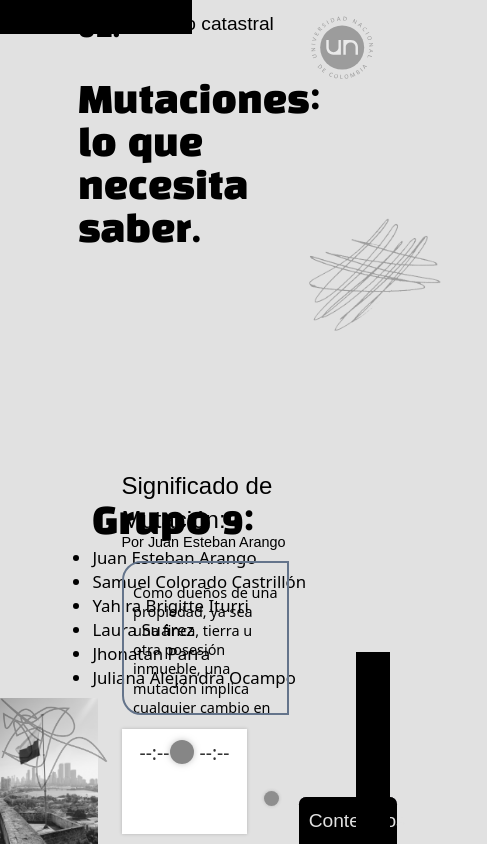
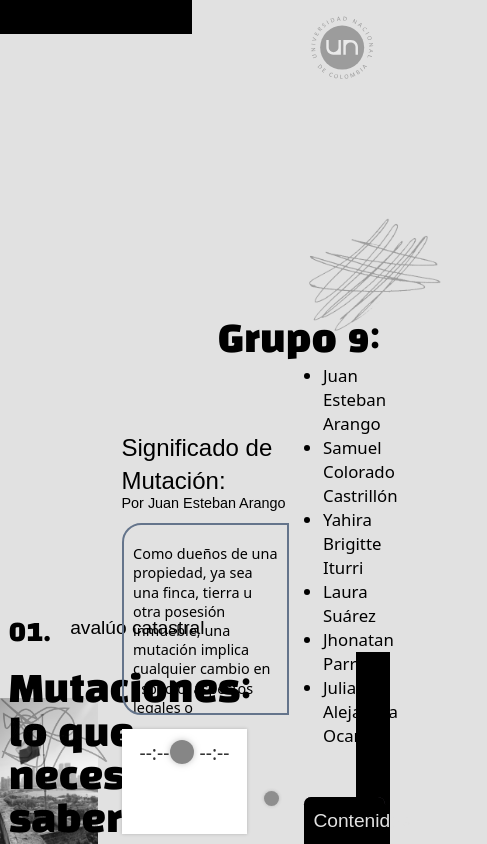
Before and after one commit to EsJuan-az/Mutacion-cac, a React (Vite) app: page / in a window 390 px wide. Shown: the top 844 px of the page, 487 px wide, since content can reach past the window. Built offline with nearby package versions, Linux system fonts and the light colour scheme; no server answers; a web font is replaced by a local one.

Commit message:
Responsive design
!

```diff
--- a/src/App.jsx
+++ b/src/App.jsx
@@ -3,28 +3,26 @@ import { useState } from 'react';
 //assets
 import './App.css';
 //Components
-import Header from './components/Header';
 import ImageDisplay from './components/ImageDisplay';
 import MainSection from './components/MainSection';
 import ScreenScribbles from './components/ScreenScribbles';
 import TableOfContents from './components/TableOfContents';
 import Rectangles from './components/Rectangles';
 import UnalLogo from './components/UnalLogo';
-import Mark from './components/Mark';
+
 function App() {
   const [Content, setContent] = useState();
   return (
     <>
       <UnalLogo/>
       <Rectangles/>
-      <Header/>
       <ImageDisplay/>
       <ScreenScribbles/>
       <MainSection>
         {Content}
         <TableOfContents setContent = {setContent}/>
       </MainSection>
-      <Mark/>
+
     </>
   );
 }
--- a/src/components/Header/index.jsx
+++ b/src/components/Header/index.jsx
@@ -2,14 +2,14 @@
 
 function Header() {
   return (
-    <header className='absolute top-2 right-0 w-[80%] select-none z-1'>
-      <span className="flex content-center">
-        <span className='blackhan text-2xl mr-4'>01.</span>
-        <h3 className='paladark'>avalúo catastral</h3>
-      </span>
+      <header className='absolute top-[-70px] right-[-150px]  select-none z-1'>
+        <span className="flex content-center">
+          <span className='blackhan text-2xl mr-4'>01.</span>
+          <h3 className='paladark'>avalúo catastral</h3>
+        </span>
 
-      <h2 className='blackhan z-10 text-3xl w-56 mt-7 select-none'>Mutaciones: lo que necesita saber.</h2>
-    </header>
+        <h2 className='blackhan z-10 text-3xl w-56 mt-4 select-none'>Mutaciones: lo que necesita saber.</h2>
+      </header>
   );
 }
 
--- a/src/components/ImageDisplay/index.jsx
+++ b/src/components/ImageDisplay/index.jsx
@@ -1,11 +1,13 @@
 
-import colombia from './colombia.jpg'
-import taxes from './taxes.jpg'
+import Header from '../Header';
+import colombia from './colombia.jpg';
+import taxes from './taxes.jpg';
 function ImageDisplay() {
   return (
-    <figure className='absolute bottom-0 left-0 select-none z-[-10]'>
-        <img className="block  w-1/4 z-[-1] grayscale " src={colombia} alt="Colombia" />
-        <img className="block absolute bottom-0 left-0 w-1/4 z-[0] grayscale transition-opacity duration-500 opacity-0 hover:opacity-100" src={taxes} alt="Taxes" />
+    <figure className='absolute bottom-0 left-0 select-none z-[-10] w-1/4'>
+        <img className="block  w-full z-[-1] grayscale " src={colombia} alt="Colombia" />
+        <img className="block absolute bottom-0 left-0 w-full z-[0] grayscale transition-opacity duration-500 opacity-0 hover:opacity-100" src={taxes} alt="Taxes" />
+        <Header/>
     </figure>
   );
 }
--- a/src/components/MainSection/index.jsx
+++ b/src/components/MainSection/index.jsx
@@ -1,7 +1,7 @@
 
 function MainSection({ children }) {
   return (
-    <section className='absolute bottom-0 right-0 w-9/12 h-5/6 flex justify-around items-end'>
+    <section className='absolute bottom-0 right-0 w-9/12 h-1/2 flex gap-1 justify-around items-end'>
         { children }
     </section>
   );
--- a/src/components/Mark/index.jsx
+++ b/src/components/Mark/index.jsx
@@ -2,9 +2,9 @@ import React from 'react';
 
 function Mark() {
   return (
-    <span className='absolute bottom-32 right-6 z-[-1] flex items-center flex-col'>
+    <span className='z-[-1] flex items-center flex-col pb-20'>
         <h2 className='blackhan text-3xl w-56 mt-7 select-none'>Grupo 9:</h2>
-        <ul className='list-disc [&>li]:text-sm w-[100%]'>
+        <ul className='pl-4 list-disc [&>li]:text-sm w-[100%]'>
             <li>Juan Esteban Arango</li>
             <li>Samuel Colorado Castrillón</li>
             <li>Yahira Brigitte Iturri</li>
--- a/src/components/TableOfContents/index.tsx
+++ b/src/components/TableOfContents/index.tsx
@@ -5,7 +5,7 @@ import Content from "../Content";
 import { BsFillCaretDownFill } from "react-icons/bs";
 import MutacionTemplate from "../mutaciones/MutacionTemplate";
 import SecondKind from "../mutaciones/SecondKind";
-
+import Mark from '../Mark';
 const mutaciones = [
     WhatIs,
     MutacionTemplate,
@@ -56,17 +56,20 @@ function TableOfContents({ setContent }) {
             </Content>
       ));
   return (
-    <section className={`transition-all duration-500 w-1/3 flex flex-col mr-5 bg-[#443D4A] rounded-t-md select-none ${!open ? ' mb-[-290px]' : ''}`}>
+    <section className="relative w-1/3">
+    <Mark/>
+    <div className={`absolute z-[15] transition-all duration-500 w-5/6 flex flex-col mr-5 bg-[#443D4A] rounded-t-md select-none ${!open ? ' bottom-[-290px]' : 'bottom-0'}`}>
       <header
         onClick={ () => setOpen(!open) }
         className="flex justify-between items-center paladark text-[#e1e1e1] bg-black rounded-t-md border-b border-b-[#e1e1e1] p-2 cursor-pointer">
         <h2 >Contenidos</h2>
         <BsFillCaretDownFill className={`transition-all duration-500 ${!open ? 'rotate-180' : ''}`}/>
       </header>
+      <ul className="text-[#e1e1e1]">
+        { Contents }
+      </ul>
+    </div>
 
-        <ul className="text-[#e1e1e1]">
-          { Contents }
-        </ul>
     </section>
   );
 }
--- a/src/components/mutaciones/MutacionTemplate/index.jsx
+++ b/src/components/mutaciones/MutacionTemplate/index.jsx
@@ -6,7 +6,7 @@ function MutacionTemplate({ children, audio='#', title, author }) {
       <h2 className="paladark text-xl">{title}:</h2>
       <h4 className="paladark text-xs mt-[-3px]">Por { author }</h4>
 
-      <span className=" mt-2 inline-block max-h-32 p-2 border-slate-500 border-[2px] rounded-tl-2xl rounded-bl-2xl overflow-y-scroll py-4">
+      <span className=" mt-2 inline-block max-h-40 p-2 border-slate-500 border-[2px] rounded-tl-2xl rounded-bl-2xl overflow-y-scroll py-4">
         {children}
       </span>
       <nav className='w-3/4 mt-2'>
```
